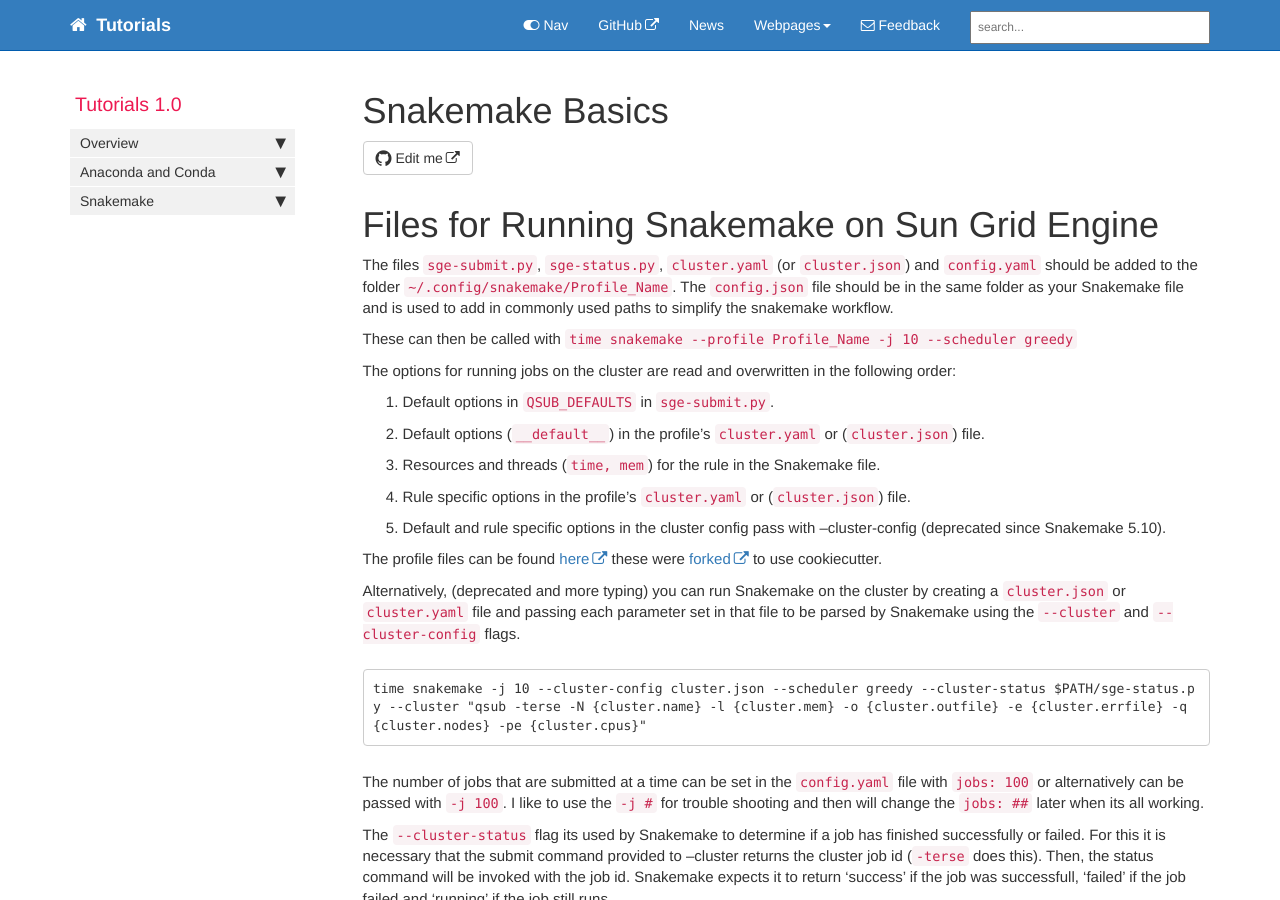
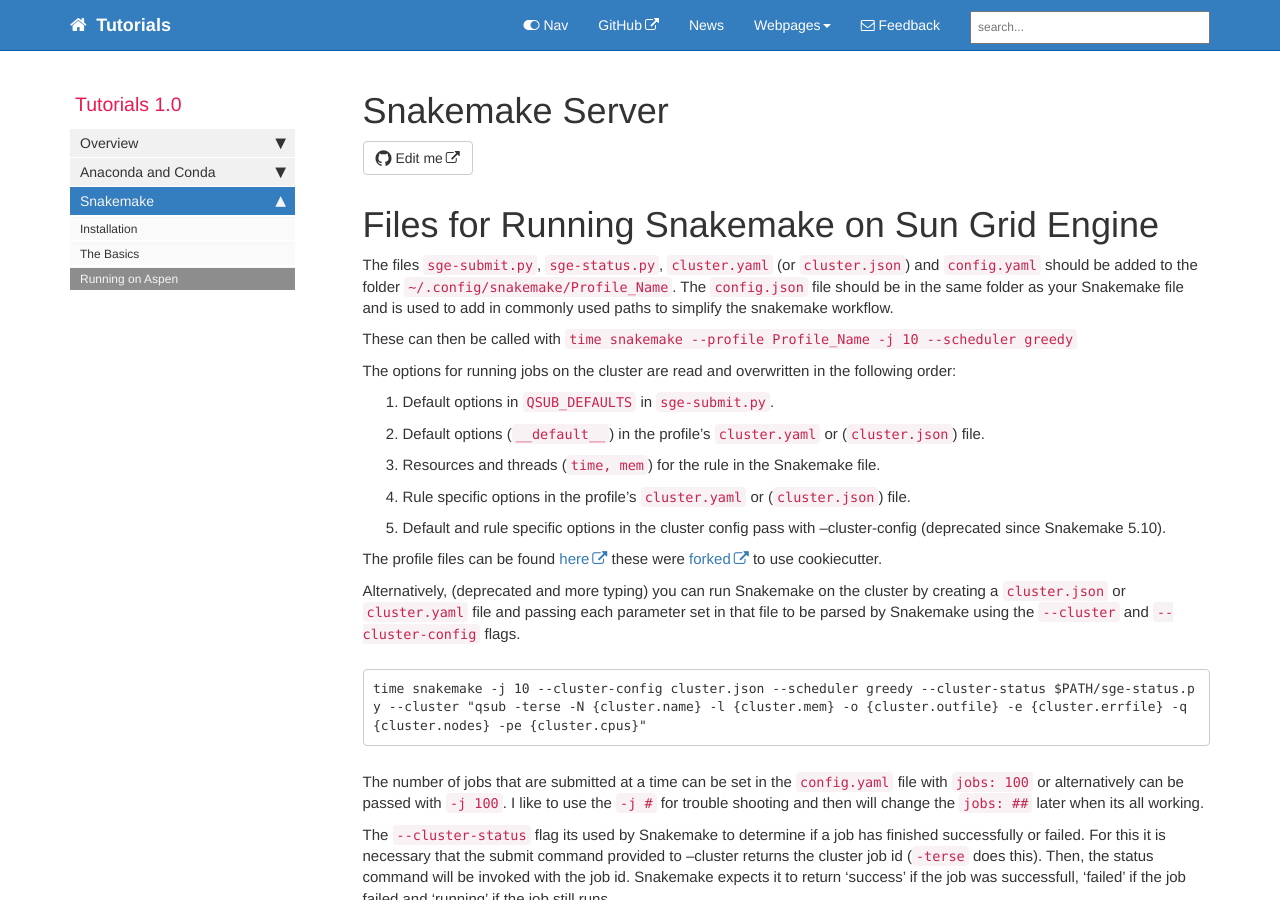
Before and after one commit to jvhagey/Tutorials, a Jekyll site: the page built from pages/mydoc/mydoc_Server.md, in a window 1280 px wide and 900 px high. Built offline with Jekyll 4.4.1, drawn with Linux system fonts in a browser that asks for light colours; comment, search, counter and statistics services are not loaded.

Commit message:
Update mydoc_Server.md

```diff
--- a/pages/mydoc/mydoc_Server.md
+++ b/pages/mydoc/mydoc_Server.md
@@ -1,7 +1,7 @@
 ---
-title: Snakemake Basics
+title: Snakemake Server
 sidebar: mydoc_sidebar
-permalink: mydoc_Basics.html
+permalink: mydoc_Server.html
 folder: mydoc
 ---
 
```
